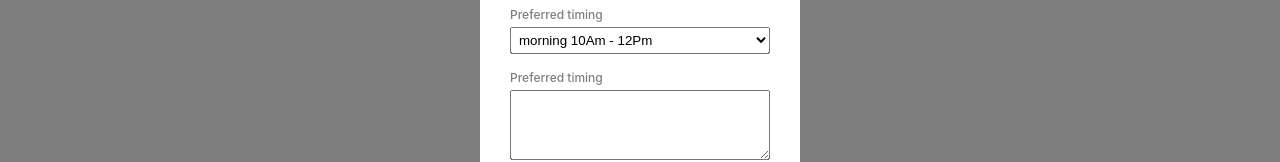
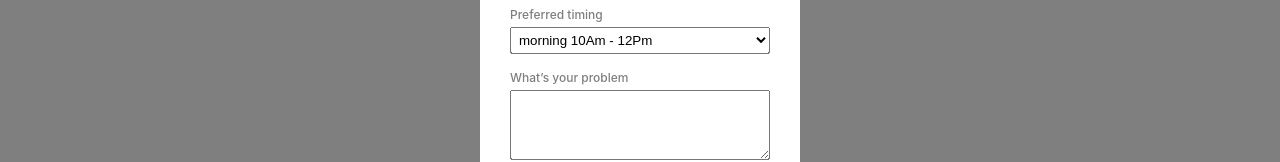
Before and after one commit to alphazenesolutions/Trance, a React (Create React App) app: page /about in a window 1280 px wide. Both pictures are taken after a click on the button "Schedule Call?". Shown: the part 489-651 px from the top of the page. Built offline with nearby package versions, Linux system fonts and the light colour scheme.

Commit message:
schedule call text area label changed

```diff
--- a/src/Components/NavBar/NavBar.jsx
+++ b/src/Components/NavBar/NavBar.jsx
@@ -157,7 +157,7 @@ const NavBar = () => {
                 </select>
               </div>
               <div className="scheduleOverlayBodyContent">
-                <h2>Preferred timing</h2>
+                <h2>What’s your problem</h2>
                 <textarea name="" id="" cols="30" rows="4"></textarea>
               </div>
               <button>schedule a call !</button>
```
